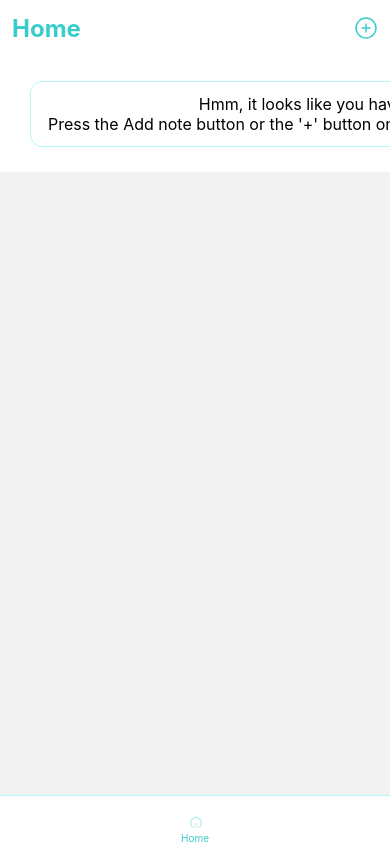
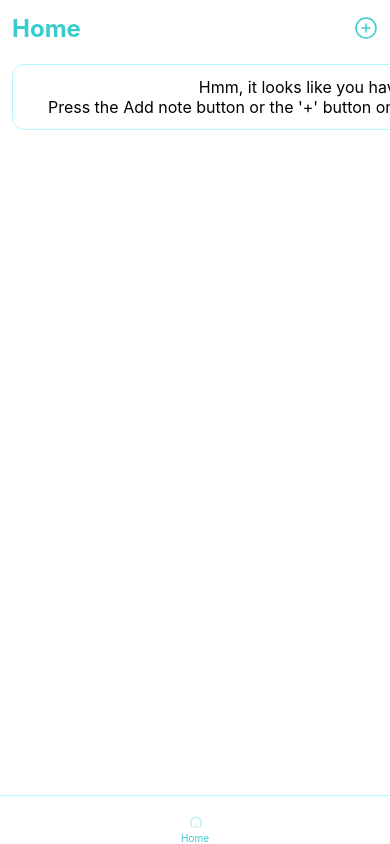
Before and after one commit to imran-moonward/react-native-notes, a React Native app: screen /NoteEditor in a window 390 px wide. Built offline with nearby package versions, Linux system fonts and the light colour scheme.

Commit message:
now notes can be saved on the store

```diff
--- a/src/screens/home-screen.tsx
+++ b/src/screens/home-screen.tsx
@@ -20,6 +20,7 @@ import {NativeStackNavigationProp} from '@react-navigation/native-stack';
 import {MainStackParamList} from '../types/navigation-types';
 import {useIsFocused, useNavigation} from '@react-navigation/native';
 import NoteContainer from '../components/note-container';
+import useNoteStore from '../store/notes-store';
 
 type Props = {};
 type NavigationProp = NativeStackNavigationProp<
@@ -29,28 +30,8 @@ type NavigationProp = NativeStackNavigationProp<
 
 const HomeScreen = (props: Props) => {
   const navigation = useNavigation<NavigationProp>();
-  const [isLoading, setIsLoading] = useState<boolean>(true);
-  const [notes, setNotes] = useState<Note[]>([]);
+  const {notes, addRemoveNote} = useNoteStore();
   const isFocused = useIsFocused();
-
-  useEffect(() => {
-    if (!isFocused) return;
-    getNotes();
-  }, [isFocused]);
-
-  const getNotes = async () => {
-    try {
-      const [notes] = await Promise.all([AsyncStorage.getItem(note_key)]);
-      if (!notes) {
-        return;
-      }
-      setNotes(JSON.parse(notes));
-    } catch (error) {
-      console.log('Error while getting the saved notes');
-    } finally {
-      setIsLoading(false);
-    }
-  };
 
   const onAddPress = () => {
     navigation.navigate('NoteEditor', {
@@ -58,42 +39,26 @@ const HomeScreen = (props: Props) => {
     });
   };
 
-  const renderNotes = () => {
   return (
+    <SafeAreaView style={styles.mainContainer}>
+      <AppHeader title="Home" onAddPress={onAddPress} />
+      <View style={styles.contentContainer}>
         <FlatList
           numColumns={1}
-        style={{
-          width: Dimensions.get('screen').width,
-          paddingHorizontal: 16,
-          marginTop: 2,
-        }}
+          style={styles.listContainer}
           showsHorizontalScrollIndicator={false}
           showsVerticalScrollIndicator={false}
           data={notes}
-        keyExtractor={(post: Note, index: number) => index.toString()}
+          ListEmptyComponent={
+            <MessageContainer
+              message={`Hmm, it looks like you haven't created any notes yet. \n Press the Add note button or the '+' button on the top right of the screen to create your notes.`}
+            />
+          }
+          keyExtractor={(item: Note, index: number) => index.toString()}
           renderItem={({item, index}) => (
             <NoteContainer note={item} key={index} animationDelay={index + 1} />
           )}
         />
-    );
-  };
-
-  return (
-    <SafeAreaView style={styles.mainContainer}>
-      <AppHeader title="Home" onAddPress={onAddPress} />
-      {isLoading ? (
-        <View style={styles.contentContainer}>
-          <ActivityIndicator size={'large'} color={Colors.MYNOTE_GREEN_LIGHT} />
-        </View>
-      ) : (
-        <View style={styles.contentContainer}>
-          {notes.length ? (
-            renderNotes()
-          ) : (
-            <MessageContainer
-              message={`Hmm, it looks like you haven't created any notes yet. \n Press the Add note button or the '+' button on the top right of the screen to create your notes.`}
-            />
-          )}
         <MyNoteButtonBase
           style={[
             styles.addNoteButton,
@@ -105,7 +70,6 @@ const HomeScreen = (props: Props) => {
           onPress={() => onAddPress()}
         />
       </View>
-      )}
     </SafeAreaView>
   );
 };
@@ -119,14 +83,17 @@ const styles = StyleSheet.create({
     zIndex: 2,
   },
   contentContainer: {
-    alignItems: 'center',
-    height: '95%',
-    justifyContent: 'center',
     width: Dimensions.get('screen').width,
     paddingHorizontal: 12,
     backgroundColor: Colors.WHITE,
+    flexGrow: 1,
+  },
+  listContainer: {
+    flex: 1,
   },
   mainContainer: {
     backgroundColor: Colors.WHITE,
+    flexGrow: 1,
+    rowGap: 8,
   },
 });
--- a/src/screens/note-editor.tsx
+++ b/src/screens/note-editor.tsx
@@ -24,6 +24,7 @@ import {KeyboardAwareScrollView} from 'react-native-keyboard-aware-scroll-view';
 import AsyncStorage from '@react-native-async-storage/async-storage';
 import {note_key} from '../constants/storage-keys';
 import NoteSavedModal from '../components/note-saved-modal';
+import useNoteStore from '../store/notes-store';
 
 type Props = {};
 
@@ -48,6 +49,7 @@ const NoteEditor = (props: Props) => {
   const [notesHeight, setNotesHeight] = useState<number>(100);
   const [isNoteSavedModalVisible, setIsNoteSavedModalVisible] =
     useState<boolean>(false);
+  const {addRemoveNote} = useNoteStore();
 
   useEffect(() => {
     if (!isNoteSavedModalVisible) return;
@@ -86,15 +88,7 @@ const NoteEditor = (props: Props) => {
         category: selectedCategory,
         note: note,
       };
-      let savedNotes = await AsyncStorage.getItem(note_key);
-      if (!savedNotes) {
-        await AsyncStorage.setItem(note_key, JSON.stringify([toSaveNote]));
-        setIsNoteSavedModalVisible(true);
-        return;
-      }
-      let parsedNotes: Note[] = JSON.parse(savedNotes);
-      parsedNotes = [...parsedNotes, toSaveNote];
-      await AsyncStorage.setItem(note_key, JSON.stringify(parsedNotes));
+      addRemoveNote(toSaveNote);
       setIsNoteSavedModalVisible(true);
     } catch (error) {
       console.log('Error while saving notes', JSON.stringify(error, null, 3));
```
Lines whose indentation alone changed are shown as unchanged.
